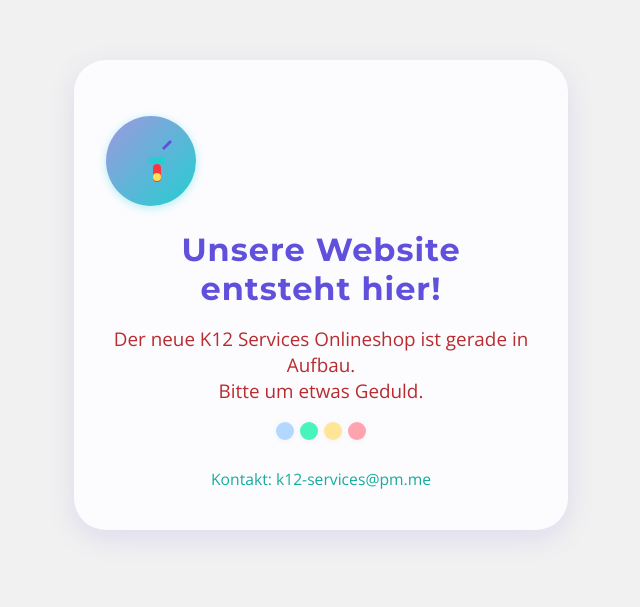
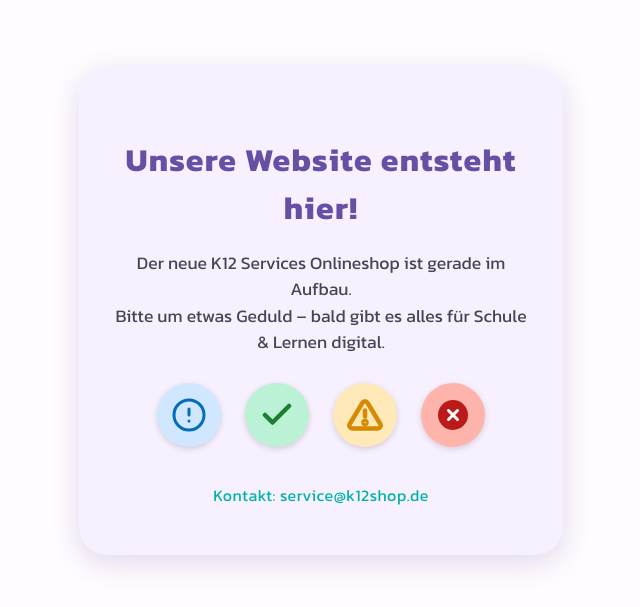
Before and after one commit to jakobneukirchner/shop, a plain HTML site: page index.html in a window 1280 px wide. Shown: the part 105-712 px from the top of the page, without its empty margins (319-959 px from the left). Drawn offline with nearby package versions, Linux system fonts and the light colour scheme.

Commit message:
Update index.html

```diff
--- a/index.html
+++ b/index.html
@@ -1,108 +1,170 @@
 <!DOCTYPE html>
 <html lang="de">
 <head>
-  <meta charset="UTF-8"/>
-  <meta name="viewport" content="width=device-width,initial-scale=1.0"/>
-  <title>K12 Onlineshop – Im Bau</title>
+  <meta charset="UTF-8" />
+  <meta name="viewport" content="width=device-width, initial-scale=1.0" />
+  <title>K12 Services Onlineshop – Im Bau</title>
+  <link href="https://fonts.googleapis.com/css2?family=Kanit:wght@400;700&display=swap" rel="stylesheet" />
   <style>
-    @import url('https://fonts.googleapis.com/css?family=Montserrat:700|Open+Sans:400&display=swap');
     :root {
-      --primary: #6050DC; --primary-light: #9F98E0; --primary-dark: #3A2BAA;
-      --secondary: #25CED1; --secondary-light: #A3F7BF; --secondary-dark: #15AC9C;
-      --accent: #FB3640; --accent-light: #FFA3A9; --accent-dark: #B82C2F;
-      --background: #FCFCFF; --background-light: #F1F1F1; --background-dark: #22223B;
+      /* Material You inspiriert, moderne K12 Farbpalette */
+      --primary: #6750A4;   /* dunkles Violett */
+      --primary-light: #D0BCFF;
+      --primary-dark: #381E72;
 
-      --info: #4A90E2; --info-1: #6BC1FF; --info-2: #B3D8FF; --info-3: #D7E9FF; --info-4: #0E74BC; --info-5: #125992; --info-6: #E3F2FD; --info-7: #D0E6F6; --info-8: #A0BBCF; --info-9: #00AFF0;
-      --success: #00C48C; --success-1: #17E3A6; --success-2: #47F4BB; --success-3: #7FFFDB; --success-4: #059767; --success-5: #188663; --success-6: #B2F9E9; --success-7: #8FF7CF; --success-8: #1BC099; --success-9: #25E89B;
-      --warn: #FFC542; --warn-1: #FFE596; --warn-2: #FFF5CC; --warn-3: #FFCB00; --warn-4: #FFB100; --warn-5: #FFD692; --warn-6: #FFDA69; --warn-7: #FF8800; --warn-8: #FFA940; --warn-9: #FFE0A3;
-      --error: #FF647C; --error-1: #FFA3AF; --error-2: #FFD6DA; --error-3: #FF3E58; --error-4: #BF4251; --error-5: #E94057; --error-6: #FF697A; --error-7: #FF99A3; --error-8: #FFDADF; --error-9: #F56A79;
+      --secondary: #03DAC6; /* Material Cyan */
+      --secondary-light: #AAFFF9;
+      --secondary-dark: #00B3A6;
+
+      --accent: #FF4F58; /* kräftiges Korallenrot */
+      --accent-light: #FFCCD2;
+      --accent-dark: #B3242A;
+
+      --background: #FFFBFE;
+      --surface: #F7F0FF;
+
+      --info: #006EBA;
+      --success: #1E7E34;
+      --warn: #D58A00;
+      --error: #BA1A1A;
+
+      --text-primary: #1C1B1F;
+      --text-secondary: #49454F;
+
+      /* Icons round palette */
+      --icon-info-bg: #D0E7FF;
+      --icon-success-bg: #BBF1D4;
+      --icon-warn-bg: #FFE9B8;
+      --icon-error-bg: #FFB4AB;
     }
     body {
-      background: var(--background-light);
-      color: var(--background-dark);
-      font-family: 'Open Sans', Arial, sans-serif;
+      background: var(--background);
+      font-family: 'Kanit', sans-serif;
       margin: 0;
+      color: var(--text-primary);
+      display: flex;
+      justify-content: center;
+      align-items: center;
       min-height: 100vh;
-      display: flex;
-      align-items: center;
-      justify-content: center;
+      padding: 16px;
     }
     .container {
-      background: var(--background);
-      border-radius: 32px;
-      box-shadow: 0 8px 28px #6050DC22;
-      max-width: 430px;
-      width: calc(100vw - 32px);
-      padding: 56px 32px 40px 32px;
+      background: var(--surface);
+      max-width: 420px;
+      padding: 48px 32px;
+      border-radius: 28px;
+      box-shadow: 0 8px 28px rgb(103 80 164 / 0.2);
       text-align: center;
     }
-    .construction-icon {
-      width: 90px; height: 90px;
-      margin-bottom: 24px;
-      background: linear-gradient(135deg, var(--primary-light) 0%, var(--secondary) 98%);
-      border-radius: 50%;
-      display: flex;
-      align-items: center;
-      justify-content: center;
-      box-shadow: 0 2px 10px #25CED155;
-    }
-    .construction-icon svg {
-      width: 56px; height: 56px;
-    }
     h1 {
-      font-family: 'Montserrat', Arial, sans-serif;
       font-weight: 700;
+      font-size: 2rem;
+      margin-bottom: 16px;
       color: var(--primary);
-      font-size: 2em;
-      margin-bottom: 14px;
-      letter-spacing: 1px;
+      letter-spacing: 0.04em;
     }
     p {
-      font-size: 1.18em; color: var(--accent-dark);
-      margin-bottom: 18px;
+      color: var(--text-secondary);
+      font-size: 1.1rem;
+      line-height: 1.5;
+      margin-bottom: 28px;
     }
     .status-bar {
       display: flex;
-      gap: 6px; justify-content: center; margin-top: 18px;
+      justify-content: center;
+      gap: 24px;
     }
-    .status-ball {
-      width: 18px; height: 18px; border-radius: 50%;
-      box-shadow: 0 1px 5px #aaa2;
-      display: inline-block;
+    .status-icon {
+      width: 64px;
+      height: 64px;
+      border-radius: 50%;
+      display: flex;
+      justify-content: center;
+      align-items: center;
+      box-shadow: 0 2px 6px rgb(0 0 0 / 0.15);
+      transition: transform 0.2s ease;
+      cursor: default;
     }
-    .status-info { background: var(--info-2);}
-    .status-success { background: var(--success-2);}
-    .status-warn { background: var(--warn-1);}
-    .status-error { background: var(--error-1);}
-    .contact-txt { font-size: 0.98em; color: var(--secondary-dark); margin-top: 28px; }
-    @media (max-width: 520px) {
-      .container { padding: 32px 12px 28px 12px; }
-      h1 { font-size: 1.3em; }
-      .construction-icon { width: 64px; height: 64px; }
-      .construction-icon svg { width: 36px; height: 36px; }
+    .status-icon:hover {
+      transform: scale(1.1);
+    }
+    .icon-info {
+      background-color: var(--icon-info-bg);
+      color: var(--info);
+    }
+    .icon-success {
+      background-color: var(--icon-success-bg);
+      color: var(--success);
+    }
+    .icon-warn {
+      background-color: var(--icon-warn-bg);
+      color: var(--warn);
+    }
+    .icon-error {
+      background-color: var(--icon-error-bg);
+      color: var(--error);
+    }
+    svg {
+      width: 36px;
+      height: 36px;
+    }
+    .contact {
+      margin-top: 36px;
+      font-size: 1rem;
+      color: var(--secondary-dark);
+      letter-spacing: 0.03em;
+    }
+    @media (max-width: 460px) {
+      .container {
+        padding: 32px 20px;
+      }
+      h1 {
+        font-size: 1.6rem;
+      }
+      .status-icon {
+        width: 52px;
+        height: 52px;
+      }
+      svg {
+        width: 28px;
+        height: 28px;
+      }
     }
   </style>
 </head>
 <body>
-  <div class="container">
-    <div class="construction-icon">
-      <!-- Symbolischer SVG Kran/Schraubenschlüssel -->
-      <svg viewBox="0 0 56 56">
-        <path fill="#6050DC" d="M39 15 L47 7 L49 9 L41 17 Z"/>
-        <rect x="26" y="24" width="16" height="7" rx="2" fill="#25CED1"/>
-        <rect x="30" y="31" width="8" height="18" rx="4" fill="#FB3640"/>
-        <circle cx="34" cy="44" r="4" fill="#FFE156"/>
-      </svg>
+  <div class="container" role="main">
+    <h1>Unsere Website entsteht hier!</h1>
+    <p>Der neue K12 Services Onlineshop ist gerade im Aufbau.<br />Bitte um etwas Geduld – bald gibt es alles für Schule & Lernen digital.</p>
+    <div class="status-bar" aria-label="Statussymbole">
+      <div class="status-icon icon-info" title="Info">
+        <svg viewBox="0 0 24 24" fill="currentColor" aria-hidden="true">
+          <circle cx="12" cy="12" r="10" fill="none" stroke="currentColor" stroke-width="2"/>
+          <line x1="12" y1="8" x2="12" y2="12" stroke="currentColor" stroke-width="2" stroke-linecap="round"/>
+          <circle cx="12" cy="16" r="1" fill="currentColor"/>
+        </svg>
+      </div>
+      <div class="status-icon icon-success" title="Erfolg">
+        <svg viewBox="0 0 24 24" fill="none" stroke="currentColor" stroke-width="3" stroke-linecap="round" stroke-linejoin="round" aria-hidden="true">
+          <polyline points="20 6 9 17 4 12"/>
+        </svg>
+      </div>
+      <div class="status-icon icon-warn" title="Warnung">
+        <svg viewBox="0 0 24 24" fill="none" stroke="currentColor" stroke-width="3" stroke-linecap="round" stroke-linejoin="round" aria-hidden="true">
+          <path d="M10.29 3.86L1.82 18a2 2 0 0 0 1.71 3h16.94a2 2 0 0 0 1.71-3L13.71 3.86a2 2 0 0 0-3.42 0z"/>
+          <line x1="12" y1="9" x2="12" y2="13"/>
+          <circle cx="12" cy="17" r="1"/>
+        </svg>
+      </div>
+      <div class="status-icon icon-error" title="Fehler">
+        <svg viewBox="0 0 24 24" fill="currentColor" aria-hidden="true">
+          <circle cx="12" cy="12" r="10"/>
+          <line x1="15" y1="9" x2="9" y2="15" stroke="#fff" stroke-width="2" stroke-linecap="round"/>
+          <line x1="9" y1="9" x2="15" y2="15" stroke="#fff" stroke-width="2" stroke-linecap="round"/>
+        </svg>
+      </div>
     </div>
-    <h1>Unsere Website entsteht hier!</h1>
-    <p>Der neue K12 Services Onlineshop ist gerade in Aufbau.<br>Bitte um etwas Geduld.</p>
-    <div class="status-bar">
-      <span class="status-ball status-info"></span>
-      <span class="status-ball status-success"></span>
-      <span class="status-ball status-warn"></span>
-      <span class="status-ball status-error"></span>
-    </div>
-    <div class="contact-txt">Kontakt: k12-services@pm.me</div>
+    <div class="contact">Kontakt: service@k12shop.de</div>
   </div>
 </body>
 </html>
```
